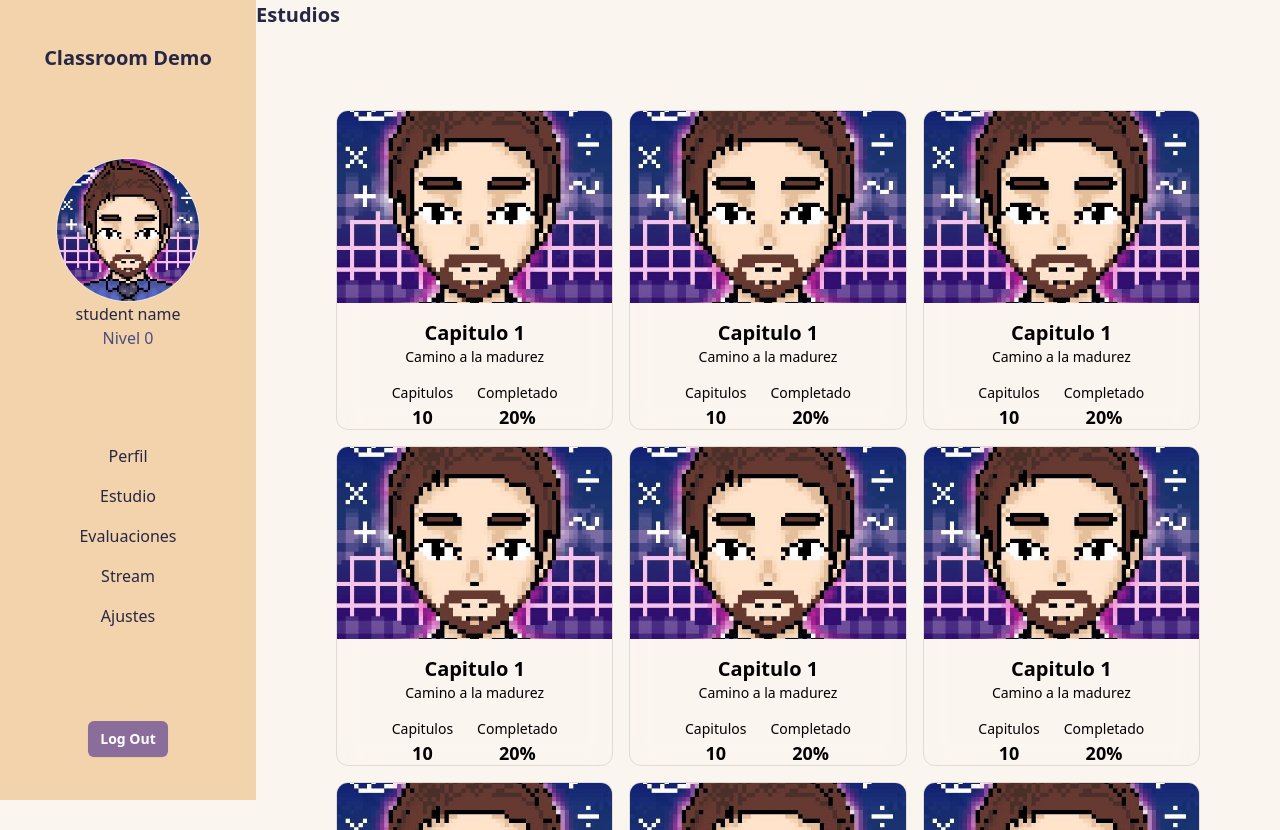
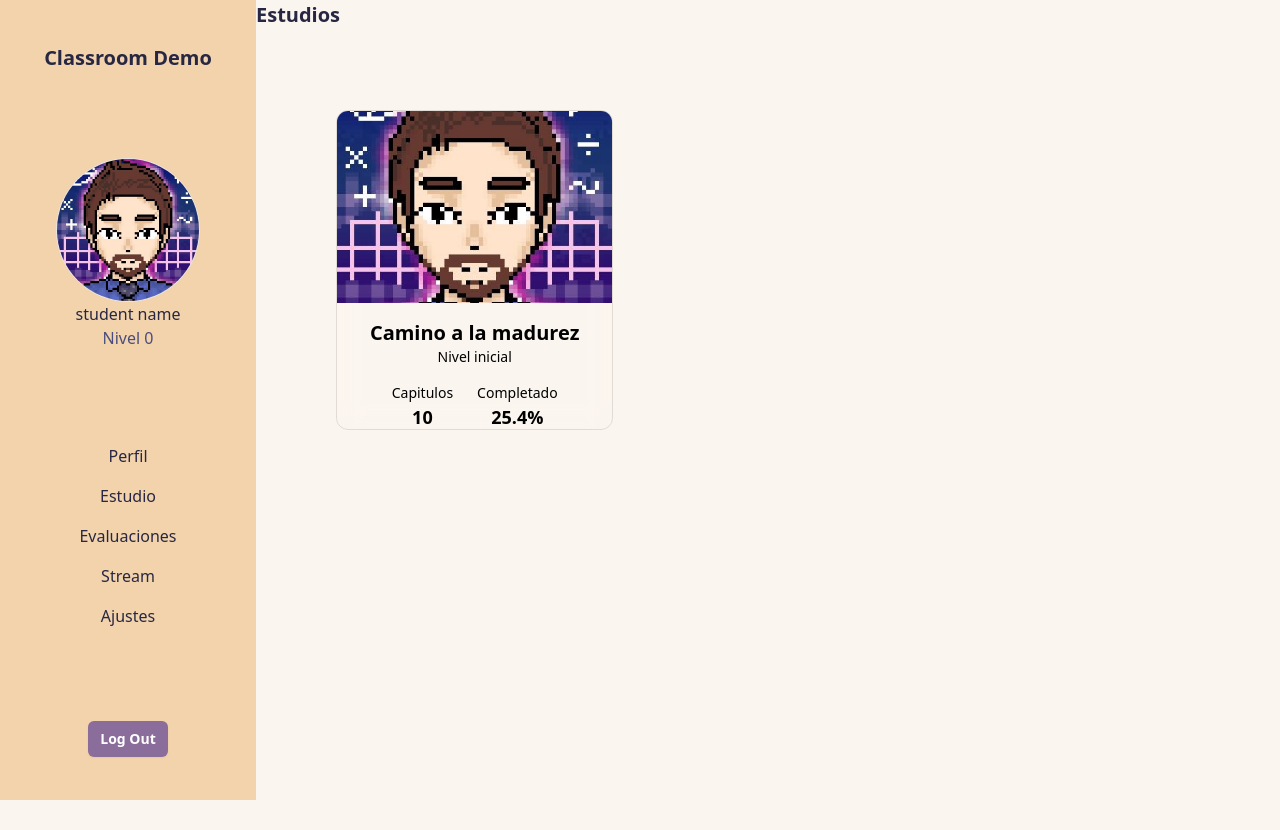
Before and after one commit to ClaudCZX/classroom-demo, a React (Vite) app: page /dashboard/study in a window 1280 px wide. Built offline with nearby package versions, Linux system fonts and the light colour scheme.

Commit message:
add interface props for card

```diff
--- a/src/pages/Dashboard/components/BodyItem/Study.tsx
+++ b/src/pages/Dashboard/components/BodyItem/Study.tsx
@@ -5,16 +5,12 @@ const Study = () => {
     <div className="relative h-screen w-full">
       <h1>Estudios</h1>
       <div className="w-full h-full grid overflow-scroll grid-cols-12 auto-rows-[20rem] md:overflow-scroll gap-4 mx-auto p-20">
-        <Card />
-        <Card />
-        <Card />
-        <Card />
-        <Card />
-        <Card />
-        <Card />
-        <Card />
-        <Card />
-        <Card />
+        <Card
+          title="Camino a la madurez"
+          levelName="Nivel inicial"
+          totalCaps={10}
+          percComplete={25.4}
+        />
       </div>
     </div>
   );
--- a/src/pages/UI/Card/index.tsx
+++ b/src/pages/UI/Card/index.tsx
@@ -1,8 +1,11 @@
 interface CardProps {
-  className?: string;
+  title: string;
+  levelName: string;
+  totalCaps: number;
+  percComplete: number;
 }
 
-const Card = () => {
+const Card = (props: CardProps) => {
   return (
     <div className=" overflow-hidden col-span-12 md:col-span-4 rounded-xl backdrop-blur-md border border-black/10 shadow-inner shadow-white/10">
       <div className="relaltive">
@@ -13,20 +16,19 @@ const Card = () => {
         />
       </div>
       <div className="text-center px-6 py-4">
-        <h3 className="text-xl font-semibold">Capitulo 1</h3>
-        <p className="text-sm font-medium">Camino a la madurez</p>
+        <h3 className="text-xl font-semibold">{props.title}</h3>
+        <p className="text-sm font-medium">{props.levelName}</p>
         <div className="flex justify-center mt-4">
           <div>
             <p className="text-sm">Capitulos</p>
-            <p className="text-lg font-semibold">10</p>
+            <p className="text-lg font-semibold">{props.totalCaps}</p>
           </div>
           <div className="ml-6">
             <p className="text-sm">Completado</p>
-            <p className="text-lg font-semibold">20%</p>
+            <p className="text-lg font-semibold">{props.percComplete}%</p>
           </div>
         </div>
       </div>
-      <p aria-label="View source on GitHub" />
     </div>
   );
 };
```
